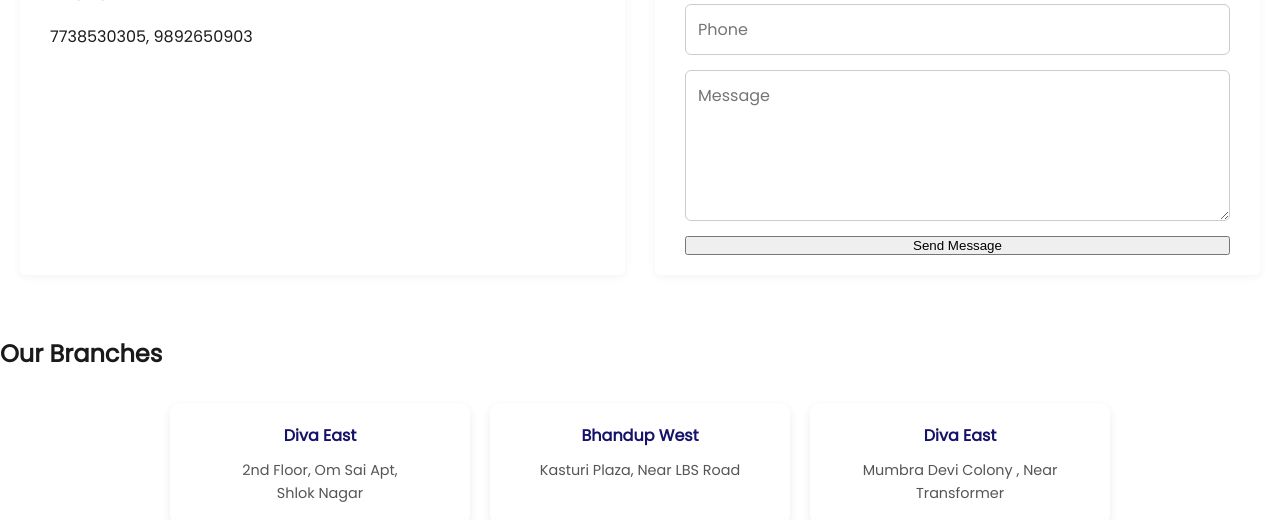
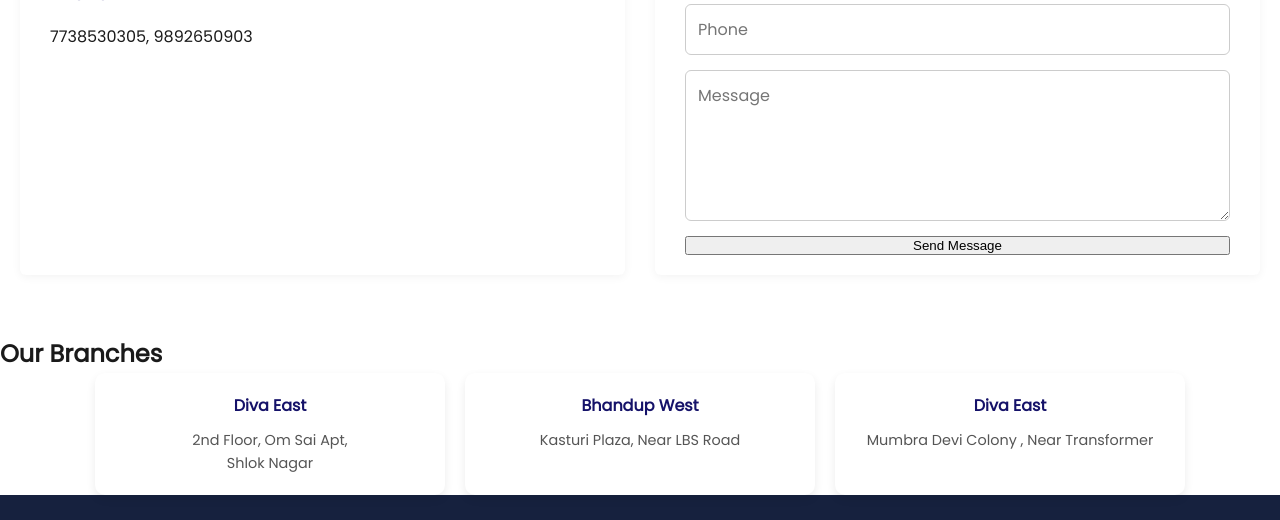
Before and after one commit to Manojnahak03/Prince-Academy, a website: page public/contact.html in a window 1280 px wide. Shown: the part 640-1160 px from the top of the page. Drawn offline with Linux system fonts and the light colour scheme; files whose address does not match are found by name.

Commit message:
Update css and remove duplication

```diff
--- a/public/style.css
+++ b/public/style.css
@@ -140,12 +140,12 @@ nav {
   margin: 0 auto;
 }
 
-/* ================== CARDS (Home/About/Fees/Faculty/Success) ================== */
-.card-grid,
-.course-list,
+/* ---------- CARDS (Home/About/Fees/Faculty/Success)--------- */
+.card-grid, /*----Home Page -------------*/
+.course-list, /*--------About page ke 3 cards-------------- */
 .testimonial-grid,
 .success-cards,
-.portfolio-container,
+.portfolio-container, /*--------Faculty Page ke Cards ke liye-----*/
 .branch-list {
   display: flex;
   flex-wrap: wrap;
@@ -188,21 +188,6 @@ nav {
   object-fit: cover;
 }
 
-/* ================== ABOUT PAGE ================== */
-/* Our Mission & Success Cards */
-.success-card h4,
-.course-card h4 {
-  font-size: 1.1rem;
-  margin-bottom: 10px;
-  color: #151269;
-}
-
-.success-card p,
-.course-card p {
-  font-size: 0.95rem;
-  color: #555;
-}
-
 /* ================== OUR STUDENTS SAY ================== */
 .testimonial-card img {
   width: 80px;
@@ -212,13 +197,6 @@ nav {
   margin-bottom: 15px;
   border: 2px solid #fab01d;
 }
-
-/* .testimonial-card h4 {
-  margin: 10px 0 5px;
-  font-size: 1rem;
-  color: #151269;
-  font-weight: 600;
-} */
 
 .testimonial-card p {
   font-size: 0.9rem;
@@ -275,23 +253,6 @@ textarea {
 }
 
 /* Branch cards in Contact page */
-.branch-list {
-  display: flex;
-  flex-wrap: wrap;
-  gap: 20px;
-  justify-content: center;
-  margin-top: 30px;
-}
-
-.branch {
-  background: #fff;
-  padding: 20px;
-  border-radius: 10px;
-  text-align: center;
-  flex: 1 1 calc(33.333% - 20px);
-  max-width: 300px;
-  box-shadow: 0 4px 10px rgba(0,0,0,0.08);
-}
 
 .branch h4 {
   color: #151269;
```
Also changed, not shown: public/index.html (+1 -18 lines).
